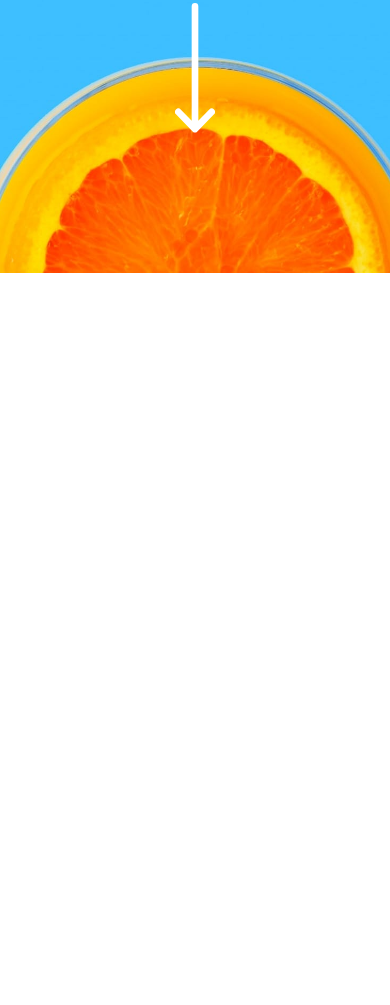
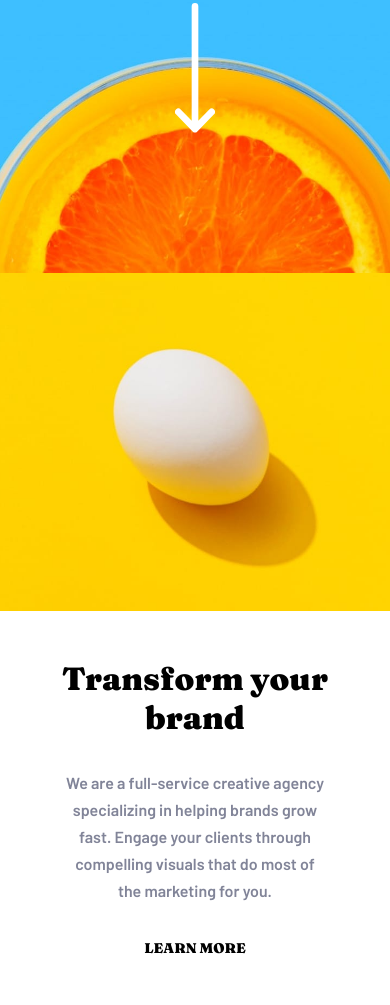
Before and after one commit to emroli/sunnysidewebsite, a website: page index.html in a window 390 px wide. Shown: the part 301-1306 px from the top of the page. Before the commit the page ends 844 px from the top, so only its background shows below. Drawn offline with Linux system fonts and the light colour scheme.

Commit message:
second container added for mobile design

```diff
--- a/index.html
+++ b/index.html
@@ -11,6 +11,8 @@
 
 </head>
 <body>
+
+    <!-- NAVIGATION -->
     <nav class="navigation">
       <div class="logo">
         <a href="#"><img src="dist/images/logo.svg" alt=""></a>
@@ -26,6 +28,7 @@
       </ul>
     </nav>
 
+      <!-- HERO SECTION -->
       <div class="container">
         <div class="container-items">
           <h1>WE ARE CREATIVES</h1>
@@ -35,6 +38,16 @@
         </div>
       </div>
 
+      <!-- SECOND SECTION -->
+      <div class="second-wrapper">
+      <div class="second-container"></div>
+
+        <div class="second-content">
+          <h1>Transform your <br> brand</h1>
+          <p>We are a full-service creative agency specializing in helping brands grow fast. Engage your clients through compelling visuals that do most of the marketing for you.</p>
+          <li><a href="#">LEARN MORE</a></li>
+        </div>
+    </div>
 
   <script src="dist/app.js"></script>
 </body>
--- a/scss/main.scss
+++ b/scss/main.scss
@@ -21,6 +21,10 @@ ul {
   list-style: none;
 }
 
+li {
+  list-style: none;
+}
+
 a {
   text-decoration: none;
 }
@@ -31,7 +35,7 @@ a {
   height: 68vh;
   background-position: center;
   background-size: cover;
-  position: absolute;
+  // position: absolute;
   top: 0;
   left: 0;
   display: flex;
@@ -114,3 +118,48 @@ nav {
   width: 40px;
   height: 130px;
 }
+
+// SECOND CONTAINER
+
+.second-container {
+  width: 100%;
+  background-image: url(/dist/images/mobile/image-transform.jpg);
+  height: 40vh;
+  background-position: center;
+  background-size: cover;
+}
+
+.second-content {
+  width: 90%;
+  display: flex;
+  flex-direction: column;
+  justify-content: space-between;
+  align-items: center;
+  text-align: center;
+  padding: 3em 1em;
+  margin: auto;
+  gap: 2em;
+}
+
+.second-content h1 {
+  font-family: "Fraunces";
+  font-weight: 900;
+}
+
+.second-content p {
+  line-height: 1.7rem;
+  font-size: 16px;
+  width: 83%;
+  color: $Darkgrayishblue;
+}
+
+.second-content a {
+  font-family: "Fraunces";
+  font-weight: 900;
+  text-decoration: underline;
+  color: black;
+  text-underline-offset: -3px;
+  text-decoration-color: rgba(245, 229, 1, 0.3);
+  text-decoration-thickness: 6px;
+  font-size: 14px;
+}
```
Also changed, not shown: dist/css/main.css.
